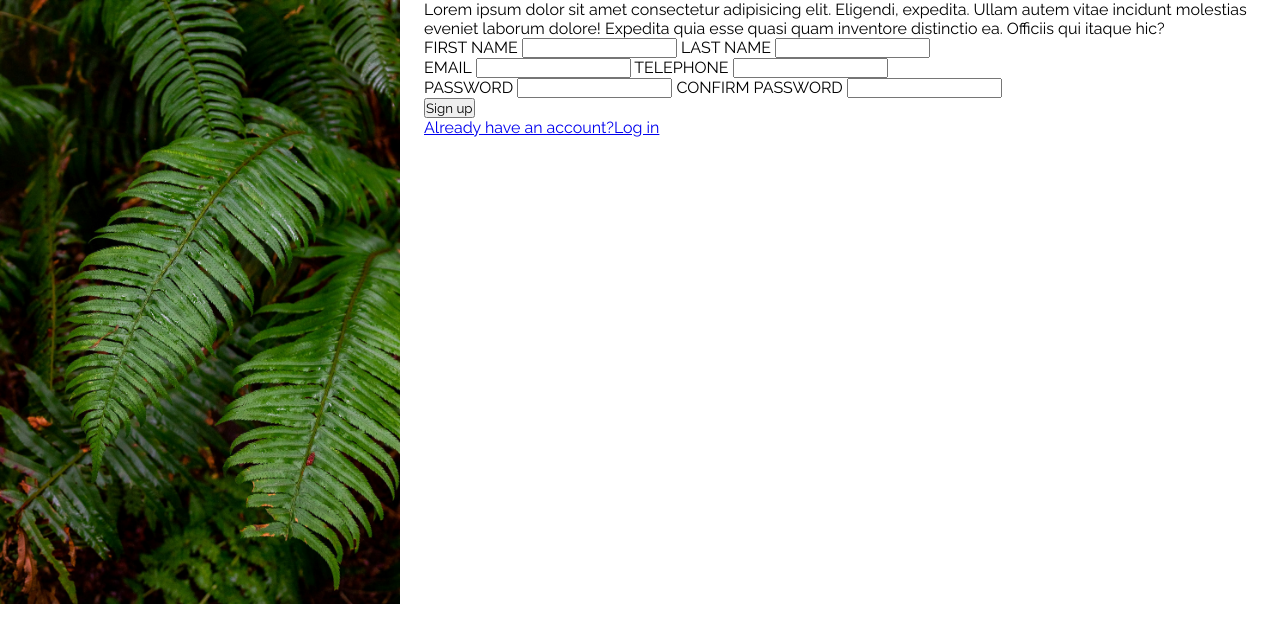
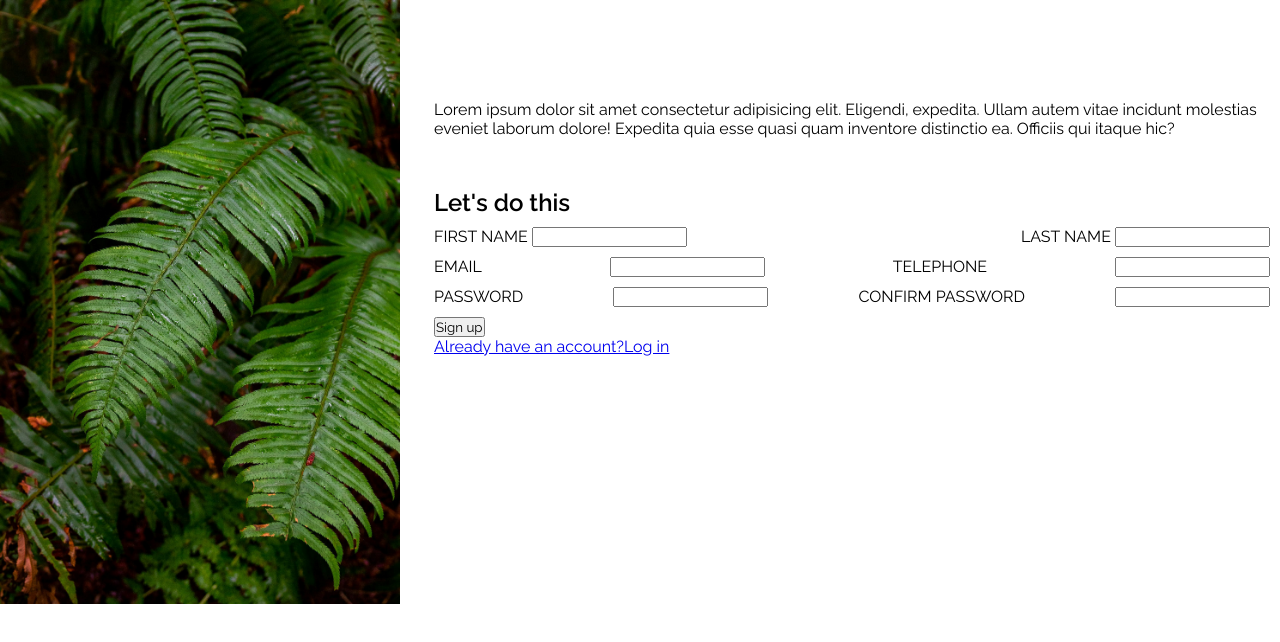
Before and after one commit to fiza0/sign-up-form, a plain HTML site: page index.html in a window 1280 px wide. Drawn offline with Linux system fonts and the light colour scheme; files whose address does not match are found by name.

Commit message:
Add basic css styling

```diff
--- a/index.html
+++ b/index.html
@@ -12,17 +12,22 @@
         <div></div>
     </div>
     <div class="form-container">
-        <div class="form-header">Lorem ipsum dolor sit amet consectetur adipisicing elit. Eligendi, expedita. Ullam autem vitae incidunt molestias eveniet laborum dolore! Expedita quia esse quasi quam inventore distinctio ea. Officiis qui itaque hic?</div>
+        <div class="form-intro">Lorem ipsum dolor sit amet consectetur adipisicing elit. Eligendi, expedita. Ullam autem vitae incidunt molestias eveniet laborum dolore! Expedita quia esse quasi quam inventore distinctio ea. Officiis qui itaque hic?</div>
         <form action="index.html" method="get">
+            <div class="form-header">Let's do this</div>
             <div class="form-row">
-                <label for="firstname">FIRST NAME</label>
-                <input type="text" name="firstname" id="firstname">
-                <label for="lastname">LAST NAME</label>
-                <input type="text" name="lastname" id="lastname">
+                <div class="input-container">
+                    <label for="firstname">FIRST NAME</label>
+                    <input type="text" name="firstname" id="firstname" required>
+                </div>
+                <div class="input-container">
+                    <label for="lastname">LAST NAME</label>
+                    <input type="text" name="lastname" id="lastname" required>
+                </div>
             </div>
             <div class="form-row">
                 <label for="email">EMAIL</label>
-                <input type="email" name="email" id="email">
+                <input type="email" name="email" id="email" required>
                 <label for="phonenumber">TELEPHONE</label>
                 <input type="tel" name="phonenumber" id="phonenumber">
             </div>
--- a/style.css
+++ b/style.css
@@ -11,3 +11,19 @@ body {
     flex-direction: row;
     gap: 24px;
 }
+.form-container{
+    padding:50px 10px;
+}
+.form-intro{
+    margin: 50px 0px;
+}
+.form-header{
+    font-weight: 600;
+    font-size: 24px;
+}
+.form-row{
+    margin: 10px 0px;
+    display: flex;
+    flex-direction: row;
+    justify-content: space-between;
+}
```
